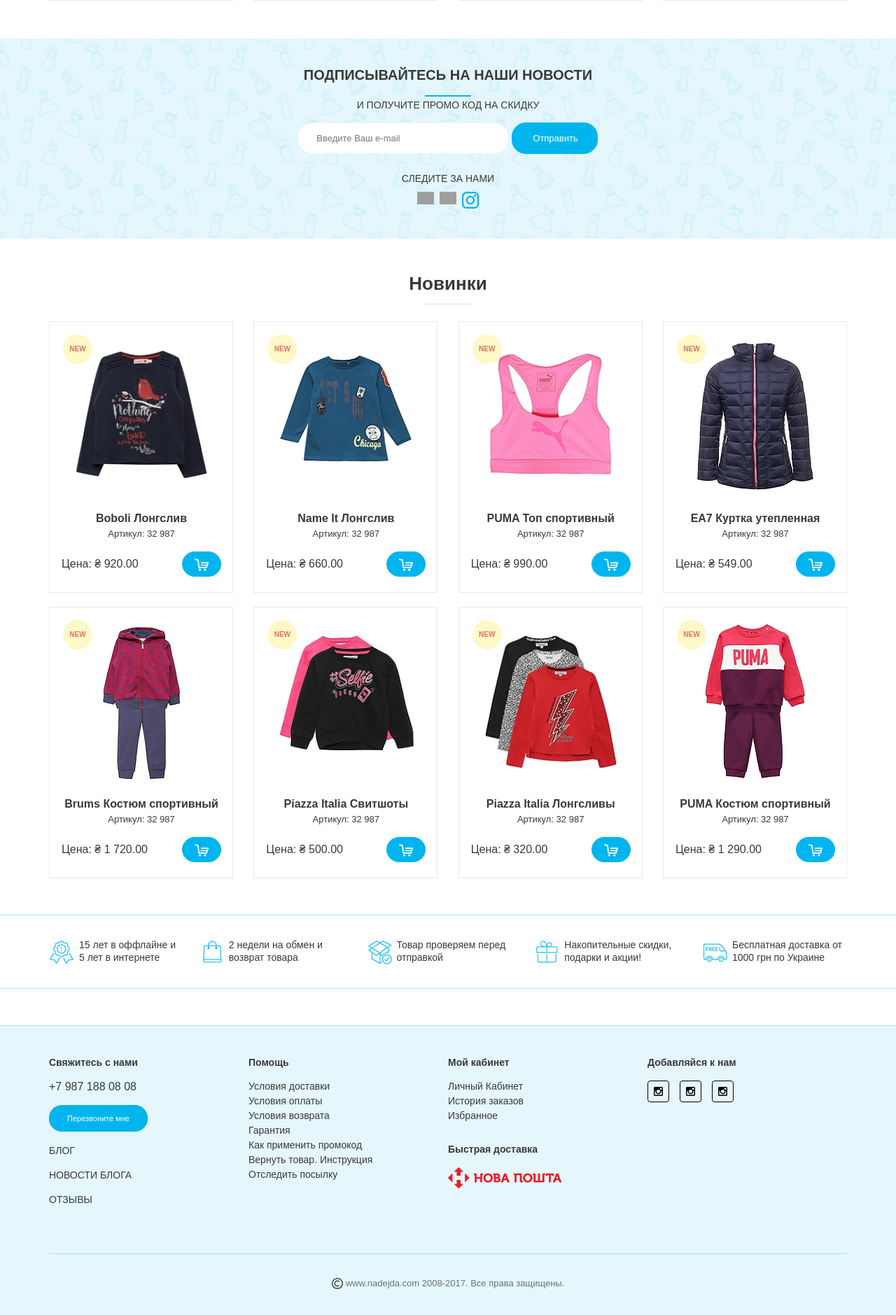
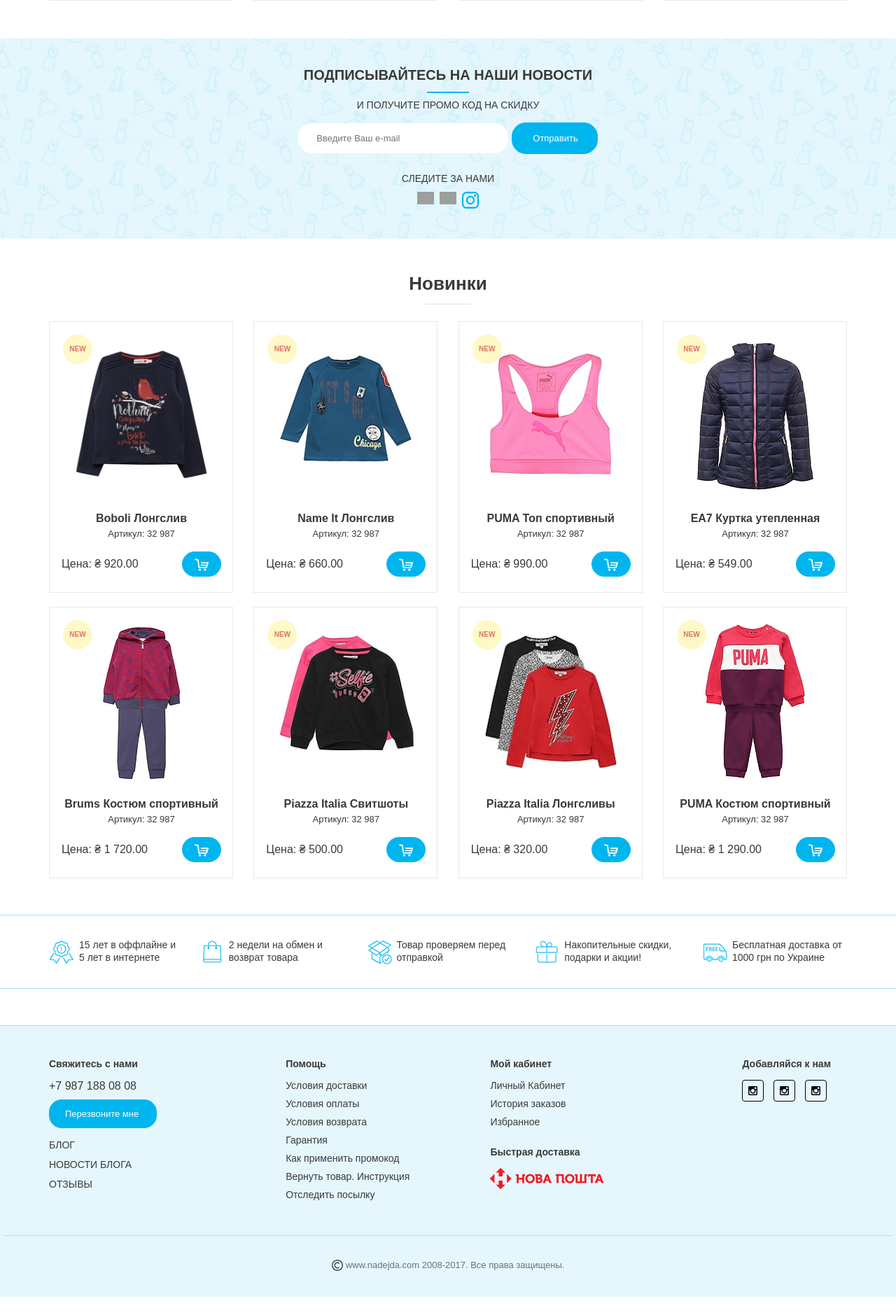
Before and after one commit to SantYaga33/Shop, a PHP site: page / in a window 1280 px wide. Shown: the part 1365-3244 px from the top of the page at 70% size. After the commit the page ends 3218 px from the top, so only its background shows below. Run offline with PHP 8.4, Linux system fonts and the light colour scheme; grey boxes are pictures that could not be loaded.

Commit message:
PP 1  стр

```diff
--- a/css/main.css
+++ b/css/main.css
@@ -697,12 +697,14 @@ h1, h2, h3, h4, h5, h6 {
 .news__title {
   font-size: 20px;
   text-transform: uppercase;
-  margin-bottom: 4px;
+  margin-bottom: 9px;
 }
 .news__title:after {
   content: "";
   height: 2px;
   background-color: #00b5ee;
+  margin-top: 13px;
+  width: 60px;
 }
 .news__title-discr {
   text-align: center;
@@ -845,22 +847,23 @@ h1, h2, h3, h4, h5, h6 {
 .footer {
   border-top: 1px solid #a7e3f7;
   background: #e5f7fd;
-  padding-top: 12px;
+  padding-top: 21px;
   font-size: 14px;
+}
+.footer__container {
+  max-width: 1268px;
+  margin: 0 auto;
 }
 .footer__title {
   font-family: "OpenSans-Bold", sans-serif;
   font-weight: 700;
-  margin-bottom: 18px;
-  margin-top: 32px;
+  margin-top: 25px;
+  margin-bottom: 15px;
 }
 .footer__block {
   display: -webkit-box;
   display: -ms-flexbox;
   display: flex;
-  -webkit-box-pack: justify;
-      -ms-flex-pack: justify;
-          justify-content: space-between;
 }
 .footer__block-icons {
   display: -webkit-box;
@@ -868,35 +871,49 @@ h1, h2, h3, h4, h5, h6 {
   display: flex;
 }
 .footer__block-item {
-  -ms-flex-preferred-size: 25%;
-      flex-basis: 25%;
-  margin-bottom: 50px;
+  margin-bottom: 40px;
+}
+.footer__block-item1 {
+  margin-right: 184px;
+}
+.footer__block-item2 {
+  margin-right: 115px;
+}
+.footer__block-item3 {
+  margin-right: 198px;
 }
 .footer__link {
   display: block;
   text-decoration: none;
-  margin-bottom: 5px;
+  margin-bottom: 10px;
   color: #393939;
+}
+.footer__link_fix {
+  margin-bottom: 27px;
 }
 .footer__link_big {
   display: block;
   text-transform: uppercase;
   text-decoration: none;
-  margin-bottom: 19px;
+  margin-bottom: 12px;
   color: #393939;
 }
 .footer__link-call {
   display: block;
   text-decoration: none;
   font-size: 16px;
-  margin-bottom: 17px;
+  margin-bottom: 10px;
   color: #393939;
 }
 .footer__button {
   display: block;
-  margin-bottom: 19px;
+  margin-bottom: 16px;
   color: #fff;
   background-color: #00b5ee;
+  font-family: "RobotoCondensed-Regular", sans-serif;
+  font-weight: 400;
+  font-size: 13px;
+  padding-left: 22px;
 }
 .footer__button:hover {
   background-color: #fff;
@@ -920,7 +937,7 @@ h1, h2, h3, h4, h5, h6 {
   padding: 8px;
   border: 1px solid #000;
   border-radius: 4px;
-  margin-right: 15px;
+  margin-right: 14px;
   -webkit-transition: all 0.3s ease;
   transition: all 0.3s ease;
 }
--- a/index.html
+++ b/index.html
@@ -677,15 +629,15 @@
 	<footer class="footer">
 		<div class="container">
 			<div class="footer__block">
-				<div class="footer__block-item">
+				<div class="footer__block-item footer__block-item1">
 					<div class="footer__title">Свяжитесь с нами</div>
 					<a href="tel:+79871880808" class="footer__link-call">+7 987 188 08 08</a>
-					<button class="button footer__button">Перезвоните мне</button>
+					<button class="button footer__button">Перезвоните&nbsp;мне</button>
 					<a href="#" class="footer__link_big">Блог</a>
 					<a href="#" class="footer__link_big">Новости блога</a>
 					<a href="#" class="footer__link_big">Отзывы</a>
 				</div>
-				<div class="footer__block-item">
+				<div class="footer__block-item footer__block-item2">
 					<div class="footer__title">Помощь</div>
 					<a href="#" class="footer__link">Условия доставки</a>
 					<a href="#" class="footer__link">Условия оплаты</a>
@@ -695,11 +647,11 @@
 					<a href="#" class="footer__link">Вернуть товар. Инструкция</a>
 					<a href="#" class="footer__link">Отследить посылку</a>
 				</div>
-				<div class="footer__block-item">
+				<div class="footer__block-item footer__block-item3">
 					<div class="footer__title">Мой кабинет</div>
 					<a href="#" class="footer__link">Личный Кабинет</a>
 					<a href="#" class="footer__link">История заказов</a>
-					<a href="#" class="footer__link">Избранное</a>
+					<a href="#" class="footer__link footer__link_fix">Избранное</a>
 					<div class="footer__title delivery">Быстрая доставка</div>
 					<a href="#" class="footer__logo-delivery">
 						<img src="img/footer/nova-poshta-logo.png" alt="логотип">
@@ -720,6 +672,8 @@
 					</div>
 				</div>
 			</div>
+		</div>
+		<div class="footer__container">
 			<div class="footer__copyright">
 				<img src="img/footer/copyright-symbol.svg" class="footer__copyright-img" alt="иконка">
 				<span class="footer__copyright-text">www.nadejda.com 2008-2017. Все права защищены.</span>
--- a/sass/blocks/_footer.sass
+++ b/sass/blocks/_footer.sass
@@ -1,43 +1,57 @@
 .footer
 	border-top: 1px solid #a7e3f7
 	background: $bg-footer
-	padding-top: 12px
+	padding-top: 21px
 	font-size: 14px
+	&__container
+		max-width: 1268px
+		margin: 0 auto
 	&__title
 		+op-bold
-		margin-bottom: 18px
+		margin-top: 25px
+		margin-bottom: 15px
 		.delivery
-		margin-top: 32px
+		// margin-top: 25px
+		// margin-bottom: 15px
 	&__block
 		display: flex
-		justify-content: space-between
 		&-icons
 			display: flex
 		&-item
-			flex-basis: 25%
-			margin-bottom: 50px
+			margin-bottom: 40px
+		&-item1
+			margin-right: 184px
+		&-item2
+			margin-right: 115px
+		&-item3
+			margin-right: 198px
 	&__link
 		display: block
 		text-decoration: none
-		margin-bottom: 5px
+		margin-bottom: 10px
 		color: $text-color
+		&_fix
+			margin-bottom: 27px
 		&_big
 			display: block
 			text-transform: uppercase
 			text-decoration: none
-			margin-bottom: 19px
+			margin-bottom: 12px
 			color: $text-color
 		&-call
 			display: block
 			text-decoration: none
 			font-size: 16px
-			margin-bottom: 17px
+			margin-bottom: 10px
 			color: $text-color
 	&__button
 		display: block
-		margin-bottom: 19px
+		margin-bottom: 16px
 		color: #fff
 		background-color: $main-color
+		+rb-reg
+		font-size: 13px
+		padding-left: 22px
 		&:hover
 			background-color: #fff
 			color: $main-color
@@ -52,7 +66,7 @@
 		padding: 8px
 		border: 1px solid #000
 		border-radius: 4px
-		margin-right: 15px
+		margin-right: 14px
 		transition: all .3s ease
 		&:hover
 			border: 1px solid $main-color
--- a/sass/blocks/_news.sass
+++ b/sass/blocks/_news.sass
@@ -5,11 +5,13 @@
 	&__title
 		font-size: 20px
 		text-transform: uppercase
-		margin-bottom: 4px
+		margin-bottom: 9px
 		&:after
 			content: ''
 			height: 2px
 			background-color: $main-color
+			margin-top: 13px
+			width: 60px
 		&-discr
 			text-align: center
 			+op-reg
```
Also changed, not shown: other parts of index.html (+37 -85 lines).
